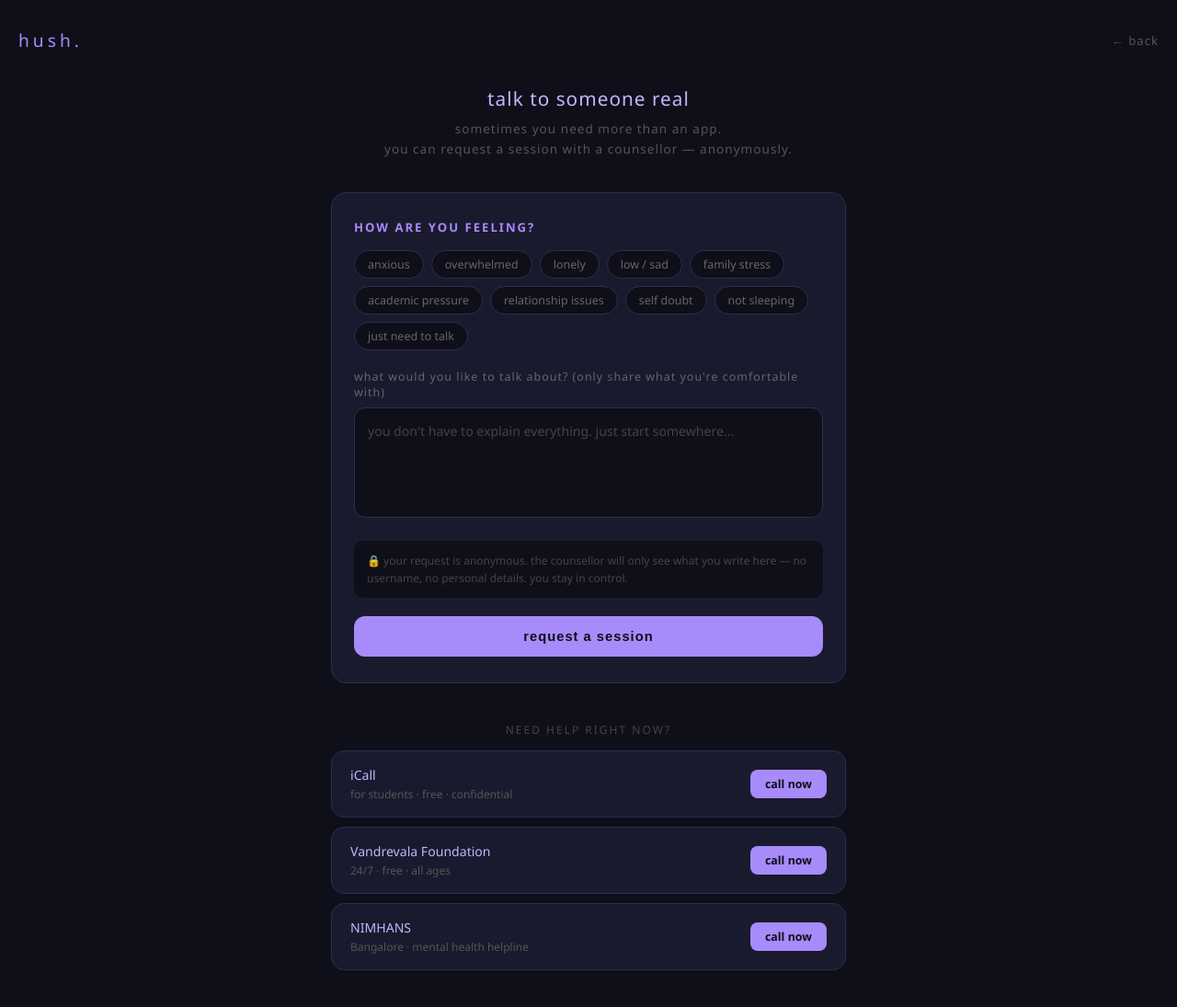
After one commit to prishasrini/hush, a Flask app: page /doctor in a window 1280 px wide. The commit adds this page. Shown: the whole page at 92% size. Run offline with Flask 3, Linux system fonts and the light colour scheme; the visitor is signed in with stand-in values (Sample User, id 1).

Commit message:
add doctor connect page and peer room safety filter

```diff
--- a/app.py
+++ b/app.py
@@ -1,15 +1,15 @@
 from flask import Flask, request, jsonify, render_template, session, redirect, url_for
 from database import get_db, init_db
 from werkzeug.security import generate_password_hash, check_password_hash
+from dotenv import load_dotenv
 import uuid
-from dotenv import load_dotenv
+import os
+
 load_dotenv()
 
 app = Flask(__name__)
 app.secret_key = "hush-secret-key"
 init_db()
-
-# ---------- AUTH HELPER ----------
 
 def login_required(f):
     from functools import wraps
@@ -19,8 +19,6 @@ def login_required(f):
             return redirect(url_for("login_page"))
         return f(*args, **kwargs)
     return decorated
-
-# ---------- AUTH ROUTES ----------
 
 @app.route("/")
 def home():
@@ -43,7 +41,6 @@ def login_page():
         if not user or not check_password_hash(user["password_hash"], password):
             return render_template("login.html", error="wrong username or password")
 
-        # log them in — store their anonymous ID in session
         session["user_id"] = user["anon_id"]
         session["username"] = user["username"]
         return redirect(url_for("dashboard"))
@@ -64,7 +61,6 @@ def register_page():
         if password != confirm:
             return render_template("register.html", error="passwords don't match")
 
-        # generate anonymous ID — this is what we use for all data
         anon_id = str(uuid.uuid4())
         password_hash = generate_password_hash(password)
 
@@ -80,7 +76,6 @@ def register_page():
             return render_template("register.html", error="that username is already taken")
         conn.close()
 
-        # log them in immediately
         session["user_id"] = anon_id
         session["username"] = username
         return redirect(url_for("dashboard"))
@@ -92,12 +87,15 @@ def logout():
     session.clear()
     return redirect(url_for("login_page"))
 
-# ---------- PROTECTED ROUTES ----------
-
 @app.route("/dashboard")
 @login_required
 def dashboard():
     return render_template("dashboard.html")
+
+@app.route("/api/me")
+@login_required
+def get_me():
+    return jsonify({"user_id": session.get("user_id")})
 
 @app.route("/mood")
 @login_required
@@ -180,7 +178,7 @@ What you never do:
 - Never pretend to be a therapist
 
 If someone expresses wanting to hurt themselves or end their life:
-Respond with warmth first, then gently say: "please reach out to iCall right now — 9152987821. they're free, confidential, and made for students. i'm right here too 🤍"
+Respond with warmth first, then gently say: "please reach out to iCall right now — 9152987821. they're free, confidential, and made for students. i'll be right here too 🤍"
 
 You are NOT a therapist. You are the safe first step.
 Respond in the same language the user writes or speaks in."""
@@ -193,38 +191,48 @@ Respond in the same language the user writes or speaks in."""
                 "content": str(m["content"])
             })
 
-    payload = json.dumps({
-        "model": "openrouter/free",
-        "messages": [
-            {"role": "system", "content": system_prompt}
-        ] + clean_messages
-    }).encode("utf-8")
+    OPENROUTER_KEY = os.environ.get("OPENROUTER_KEY")
 
-    import os
-    OPENROUTER_KEY = os.environ.get("OPENROUTER_KEY")
-    req = urllib.request.Request(
-        "https://openrouter.ai/api/v1/chat/completions",
-        data=payload,
-        headers={
-            "Content-Type": "application/json",
-            "Authorization": f"Bearer {OPENROUTER_KEY}",
-            "HTTP-Referer": "http://localhost:5000",
-            "X-Title": "Hush"
-        },
-        method="POST"
-    )
+    free_models = [
+        "openrouter/free",
+        "deepseek/deepseek-chat-v3-0324:free",
+        "meta-llama/llama-3.3-8b-instruct:free",
+        "google/gemma-3-4b-it:free",
+        "mistralai/mistral-7b-instruct:free",
+    ]
 
-    try:
-        with urllib.request.urlopen(req) as response:
-            result = json.loads(response.read().decode("utf-8"))
-            reply = result["choices"][0]["message"]["content"]
-    except urllib.error.HTTPError as e:
-        error_body = e.read().decode("utf-8")
-        print("API ERROR DETAIL:", error_body)
-        reply = "i'm here with you. i had a little trouble connecting just now — can you say that again? 🤍"
-    except Exception as e:
-        print("API ERROR:", str(e))
-        reply = "i'm here with you. i had a little trouble connecting just now — can you say that again? 🤍"
+    reply = None
+    for model in free_models:
+        try:
+            payload = json.dumps({
+                "model": model,
+                "messages": [
+                    {"role": "system", "content": system_prompt}
+                ] + clean_messages
+            }).encode("utf-8")
+
+            req = urllib.request.Request(
+                "https://openrouter.ai/api/v1/chat/completions",
+                data=payload,
+                headers={
+                    "Content-Type": "application/json",
+                    "Authorization": f"Bearer {OPENROUTER_KEY}",
+                    "HTTP-Referer": "http://localhost:5000",
+                    "X-Title": "Hush"
+                },
+                method="POST"
+            )
+            with urllib.request.urlopen(req, timeout=15) as response:
+                result = json.loads(response.read().decode("utf-8"))
+                reply = result["choices"][0]["message"]["content"]
+                print(f"✓ responded using {model}")
+                break
+        except Exception as e:
+            print(f"✗ {model} failed: {str(e)}")
+            continue
+
+    if not reply:
+        reply = "juno's a little overwhelmed right now — come back in a minute? i'll be here 🤍"
 
     return jsonify({"reply": reply})
 
@@ -265,6 +273,80 @@ def send_room_message(room_name):
     if not content:
         return jsonify({"error": "empty"}), 400
 
+    import urllib.request
+    import json
+    import re
+
+    classifier_prompt = f"""Classify this message from a student mental health peer support room. The message may be in ANY language (English, Tamil, Hindi, Telugu, etc).
+
+Message: "{content}"
+
+Respond with ONLY one word, nothing else:
+- SAFE — normal venting, feelings, support seeking
+- CRISIS — expresses suicidal/self-harm feelings but not asking for methods (still allow posting, but show support resources)
+- SEVERE — asks for methods/instructions for self-harm or suicide, or threatens harm to another person
+- BLOCKED — contains personal contact info (phone, social handles) or harassment targeting someone
+
+Respond with only the single word."""
+
+    classification = "UNCLEAR"
+    try:
+        payload = json.dumps({
+            "model": "openrouter/free",
+            "messages": [{"role": "user", "content": classifier_prompt}]
+        }).encode("utf-8")
+
+        OPENROUTER_KEY = os.environ.get("OPENROUTER_KEY")
+        req = urllib.request.Request(
+            "https://openrouter.ai/api/v1/chat/completions",
+            data=payload,
+            headers={
+                "Content-Type": "application/json",
+                "Authorization": f"Bearer {OPENROUTER_KEY}",
+                "HTTP-Referer": "http://localhost:5000",
+                "X-Title": "Hush"
+            },
+            method="POST"
+        )
+        with urllib.request.urlopen(req, timeout=8) as response:
+            result = json.loads(response.read().decode("utf-8"))
+            raw = result["choices"][0]["message"]["content"].strip().upper()
+            if "SEVERE" in raw:
+                classification = "SEVERE"
+            elif "BLOCKED" in raw:
+                classification = "BLOCKED"
+            elif "CRISIS" in raw:
+                classification = "CRISIS"
+            elif "SAFE" in raw:
+                classification = "SAFE"
+    except Exception as e:
+        print("CLASSIFIER ERROR:", str(e))
+        classification = "UNCLEAR"
+
+    # always run keyword fallback as a second layer, regardless of AI result
+    lower_content = content.lower()
+    severe_keywords = ["how to kill", "ways to kill", "way to kill", "method to die", "method to kill", "how to die", "how to hurt", "how to cut"]
+    if any(k in lower_content for k in severe_keywords):
+        classification = "SEVERE"
+
+    has_phone = bool(re.search(r'\b\d{10}\b', content))
+    has_handle = bool(re.search(r'@[\w.]+', content))
+    if has_phone or has_handle:
+        classification = "BLOCKED"
+
+    # if AI was unclear AND it's a longer message, err on the side of caution
+    if classification == "UNCLEAR":
+        classification = "SAFE"  # short benign messages won't get stuck
+
+    if classification in ["SEVERE", "BLOCKED"]:
+        return jsonify({
+            "error": "blocked",
+            "message": "this message couldn't be posted — it may contain something that could put you or someone else at risk, or personal info that could break anonymity here. if you're struggling, juno or the SOS page are here for you 🤍"
+        }), 403
+
+
+    is_crisis = classification == "CRISIS"
+
     if not label:
         import random
         adjectives = ["quiet", "gentle", "lost", "tired", "hopeful", "curious", "calm", "wandering"]
@@ -278,9 +360,33 @@ def send_room_message(room_name):
     )
     conn.commit()
     conn.close()
+
+    return jsonify({"status": "sent", "is_crisis": is_crisis})
+@app.route("/doctor")
+@login_required
+def doctor_page():
+    return render_template("doctor.html")
+
+@app.route("/api/doctor/request", methods=["POST"])
+@login_required
+def doctor_request():
+    user_id = session.get("user_id")
+    data = request.get_json()
+    message = data.get("message", "").strip()
+    mood_summary = data.get("mood_summary", "").strip()
+
+    if not message:
+        return jsonify({"error": "empty"}), 400
+
+    conn = get_db()
+    conn.execute(
+        "INSERT INTO doctor_requests (user_id, mood_summary, message) VALUES (?, ?, ?)",
+        (user_id, mood_summary, message)
+    )
+    conn.commit()
+    conn.close()
     return jsonify({"status": "sent"})
 
 if __name__ == "__main__":
-    import os
     port = int(os.environ.get("PORT", 5000))
     app.run(host="0.0.0.0", port=port, debug=False)
--- /dev/null
+++ b/templates/doctor.html
@@ -0,0 +1,264 @@
+<!DOCTYPE html>
+<html lang="en">
+<head>
+  <meta charset="UTF-8">
+  <title>Hush — Talk to Someone Real</title>
+  <style>
+    * { box-sizing: border-box; margin: 0; padding: 0; }
+    body {
+      background: #0f0f1a;
+      color: #e0e0ff;
+      font-family: 'Segoe UI', sans-serif;
+      min-height: 100vh;
+      padding: 30px 20px;
+    }
+    .top {
+      display: flex;
+      justify-content: space-between;
+      align-items: center;
+      margin-bottom: 36px;
+    }
+    .logo { color: #a78bfa; font-size: 1.2rem; letter-spacing: 4px; }
+    .back { color: #555; text-decoration: none; font-size: 0.82rem; letter-spacing: 1px; }
+    .back:hover { color: #a78bfa; }
+
+    .hero { text-align: center; margin-bottom: 36px; }
+    .hero h2 { font-size: 1.3rem; font-weight: 300; color: #c4b5fd; letter-spacing: 1px; margin-bottom: 8px; }
+    .hero p { color: #555; font-size: 0.85rem; letter-spacing: 1px; line-height: 1.6; }
+
+    .card {
+      background: #1a1a2e;
+      border-radius: 16px;
+      padding: 28px 24px;
+      max-width: 560px;
+      margin: 0 auto 20px;
+      border: 1px solid #2d2d4e;
+    }
+    .card h3 { font-size: 0.82rem; color: #a78bfa; letter-spacing: 2px; text-transform: uppercase; margin-bottom: 16px; }
+
+    .mood-options {
+      display: flex;
+      flex-wrap: wrap;
+      gap: 8px;
+      margin-bottom: 20px;
+    }
+    .mood-tag {
+      background: #0f0f1a;
+      border: 1px solid #2d2d4e;
+      border-radius: 20px;
+      padding: 6px 14px;
+      font-size: 0.78rem;
+      color: #666;
+      cursor: pointer;
+      transition: all 0.2s;
+    }
+    .mood-tag.selected { border-color: #a78bfa; color: #a78bfa; background: #1a1030; }
+
+    label {
+      display: block;
+      font-size: 0.78rem;
+      color: #666;
+      letter-spacing: 1px;
+      margin-bottom: 8px;
+    }
+    textarea {
+      width: 100%;
+      background: #0f0f1a;
+      border: 1px solid #2d2d4e;
+      border-radius: 12px;
+      color: #e0e0ff;
+      font-size: 0.88rem;
+      padding: 14px;
+      resize: none;
+      height: 120px;
+      font-family: 'Segoe UI', sans-serif;
+      margin-bottom: 20px;
+      line-height: 1.5;
+    }
+    textarea::placeholder { color: #444; }
+    textarea:focus { outline: none; border-color: #a78bfa; }
+
+    .privacy-note {
+      background: #0f0f1a;
+      border-radius: 10px;
+      padding: 12px 14px;
+      font-size: 0.75rem;
+      color: #444;
+      line-height: 1.6;
+      margin-bottom: 20px;
+    }
+
+    .send-btn {
+      width: 100%;
+      background: #a78bfa;
+      color: #0f0f1a;
+      border: none;
+      border-radius: 12px;
+      padding: 14px;
+      font-size: 0.92rem;
+      font-weight: 600;
+      cursor: pointer;
+      letter-spacing: 1px;
+      transition: background 0.2s;
+    }
+    .send-btn:hover { background: #c4b5fd; }
+
+    .success-box {
+      display: none;
+      background: #0a1a0a;
+      border: 1px solid #4ade80;
+      border-radius: 16px;
+      padding: 30px 24px;
+      max-width: 560px;
+      margin: 0 auto;
+      text-align: center;
+    }
+    .success-box .icon { font-size: 2rem; margin-bottom: 14px; }
+    .success-box h3 { color: #4ade80; font-size: 1rem; font-weight: 400; margin-bottom: 10px; letter-spacing: 1px; }
+    .success-box p { color: #555; font-size: 0.82rem; line-height: 1.7; }
+
+    .helplines {
+      max-width: 560px;
+      margin: 0 auto;
+    }
+    .helpline-title {
+      font-size: 0.75rem;
+      color: #444;
+      letter-spacing: 2px;
+      text-transform: uppercase;
+      text-align: center;
+      margin-bottom: 14px;
+    }
+    .helpline-card {
+      background: #1a1a2e;
+      border: 1px solid #2d2d4e;
+      border-radius: 14px;
+      padding: 16px 20px;
+      margin-bottom: 10px;
+      display: flex;
+      justify-content: space-between;
+      align-items: center;
+      text-decoration: none;
+      transition: all 0.2s;
+    }
+    .helpline-card:hover { border-color: #a78bfa; }
+    .helpline-card .info .name { color: #c4b5fd; font-size: 0.88rem; margin-bottom: 3px; }
+    .helpline-card .info .detail { color: #555; font-size: 0.75rem; }
+    .call-btn {
+      background: #a78bfa;
+      color: #0f0f1a;
+      padding: 7px 16px;
+      border-radius: 8px;
+      font-size: 0.78rem;
+      font-weight: 600;
+    }
+  </style>
+</head>
+<body>
+
+  <div class="top">
+    <span class="logo">hush.</span>
+    <a href="/dashboard" class="back">← back</a>
+  </div>
+
+  <div class="hero">
+    <h2>talk to someone real</h2>
+    <p>sometimes you need more than an app.<br>you can request a session with a counsellor — anonymously.</p>
+  </div>
+
+  <div class="card" id="request-form">
+    <h3>how are you feeling?</h3>
+    <div class="mood-options">
+      <div class="mood-tag" onclick="toggleMood(this)">anxious</div>
+      <div class="mood-tag" onclick="toggleMood(this)">overwhelmed</div>
+      <div class="mood-tag" onclick="toggleMood(this)">lonely</div>
+      <div class="mood-tag" onclick="toggleMood(this)">low / sad</div>
+      <div class="mood-tag" onclick="toggleMood(this)">family stress</div>
+      <div class="mood-tag" onclick="toggleMood(this)">academic pressure</div>
+      <div class="mood-tag" onclick="toggleMood(this)">relationship issues</div>
+      <div class="mood-tag" onclick="toggleMood(this)">self doubt</div>
+      <div class="mood-tag" onclick="toggleMood(this)">not sleeping</div>
+      <div class="mood-tag" onclick="toggleMood(this)">just need to talk</div>
+    </div>
+
+    <label>what would you like to talk about? (only share what you're comfortable with)</label>
+    <textarea id="message-input" placeholder="you don't have to explain everything. just start somewhere..."></textarea>
+
+    <div class="privacy-note">
+      🔒 your request is anonymous. the counsellor will only see what you write here — no username, no personal details. you stay in control.
+    </div>
+
+    <button class="send-btn" onclick="sendRequest()">request a session</button>
+  </div>
+
+  <div class="success-box" id="success-box">
+    <div class="icon">🤍</div>
+    <h3>your request has been sent</h3>
+    <p>a counsellor will reach out through the app. you don't need to do anything else right now.<br><br>
+    if you need help right away, the helplines below are free and available now.</p>
+  </div>
+
+  <br>
+
+  <div class="helplines">
+    <div class="helpline-title">need help right now?</div>
+    <a href="tel:9152987821" class="helpline-card">
+      <div class="info">
+        <div class="name">iCall</div>
+        <div class="detail">for students · free · confidential</div>
+      </div>
+      <div class="call-btn">call now</div>
+    </a>
+    <a href="tel:18602662345" class="helpline-card">
+      <div class="info">
+        <div class="name">Vandrevala Foundation</div>
+        <div class="detail">24/7 · free · all ages</div>
+      </div>
+      <div class="call-btn">call now</div>
+    </a>
+    <a href="tel:08046110007" class="helpline-card">
+      <div class="info">
+        <div class="name">NIMHANS</div>
+        <div class="detail">Bangalore · mental health helpline</div>
+      </div>
+      <div class="call-btn">call now</div>
+    </a>
+  </div>
+
+  <script>
+    let selectedMoods = [];
+
+    function toggleMood(el) {
+      el.classList.toggle('selected');
+      const mood = el.textContent;
+      if (selectedMoods.includes(mood)) {
+        selectedMoods = selectedMoods.filter(m => m !== mood);
+      } else {
+        selectedMoods.push(mood);
+      }
+    }
+
+    async function sendRequest() {
+      const message = document.getElementById('message-input').value.trim();
+      if (!message) {
+        alert("please share a little about what's going on 🤍");
+        return;
+      }
+
+      const mood_summary = selectedMoods.join(', ');
+
+      const res = await fetch('/api/doctor/request', {
+        method: 'POST',
+        headers: { 'Content-Type': 'application/json' },
+        body: JSON.stringify({ message, mood_summary })
+      });
+
+      const data = await res.json();
+      if (data.status === 'sent') {
+        document.getElementById('request-form').style.display = 'none';
+        document.getElementById('success-box').style.display = 'block';
+      }
+    }
+  </script>
+</body>
+</html>
```
Also changed, not shown: database.py (+10 -0 lines), templates/room_detail.html (+91 -2 lines).
